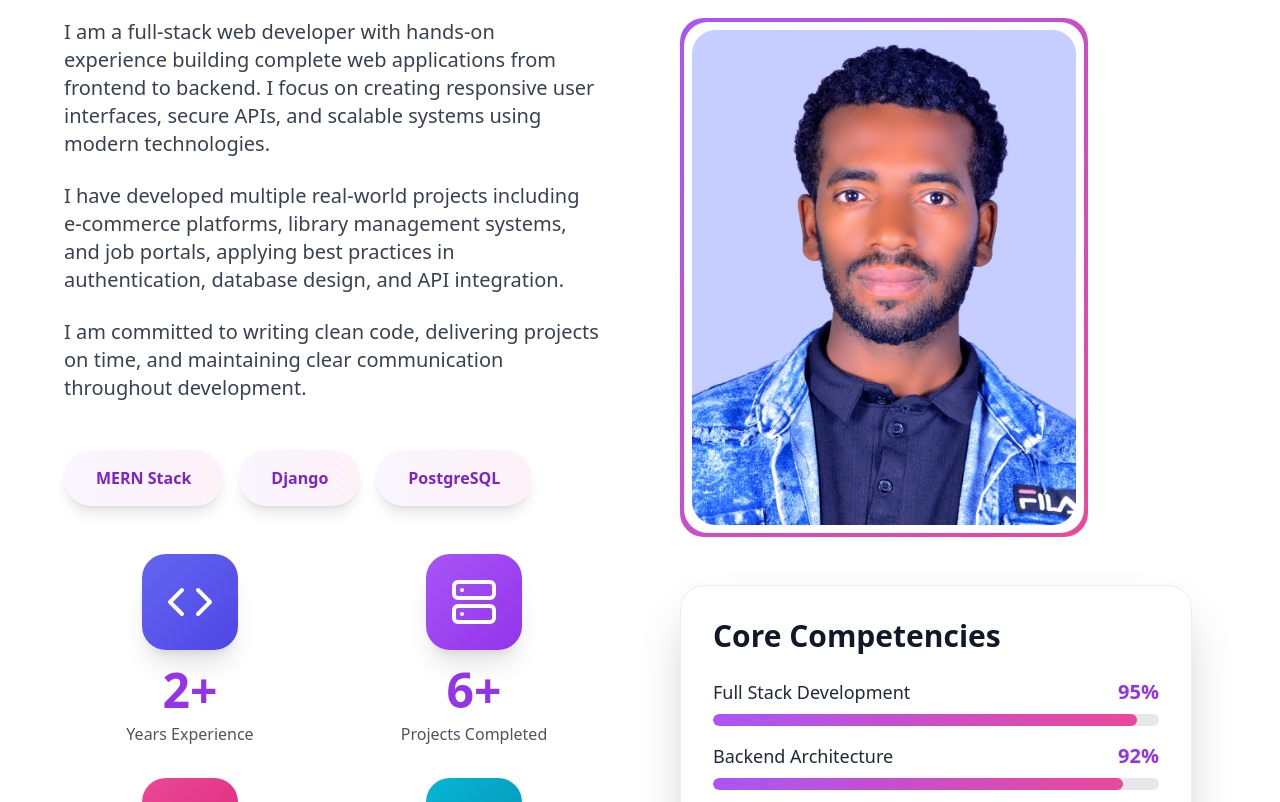
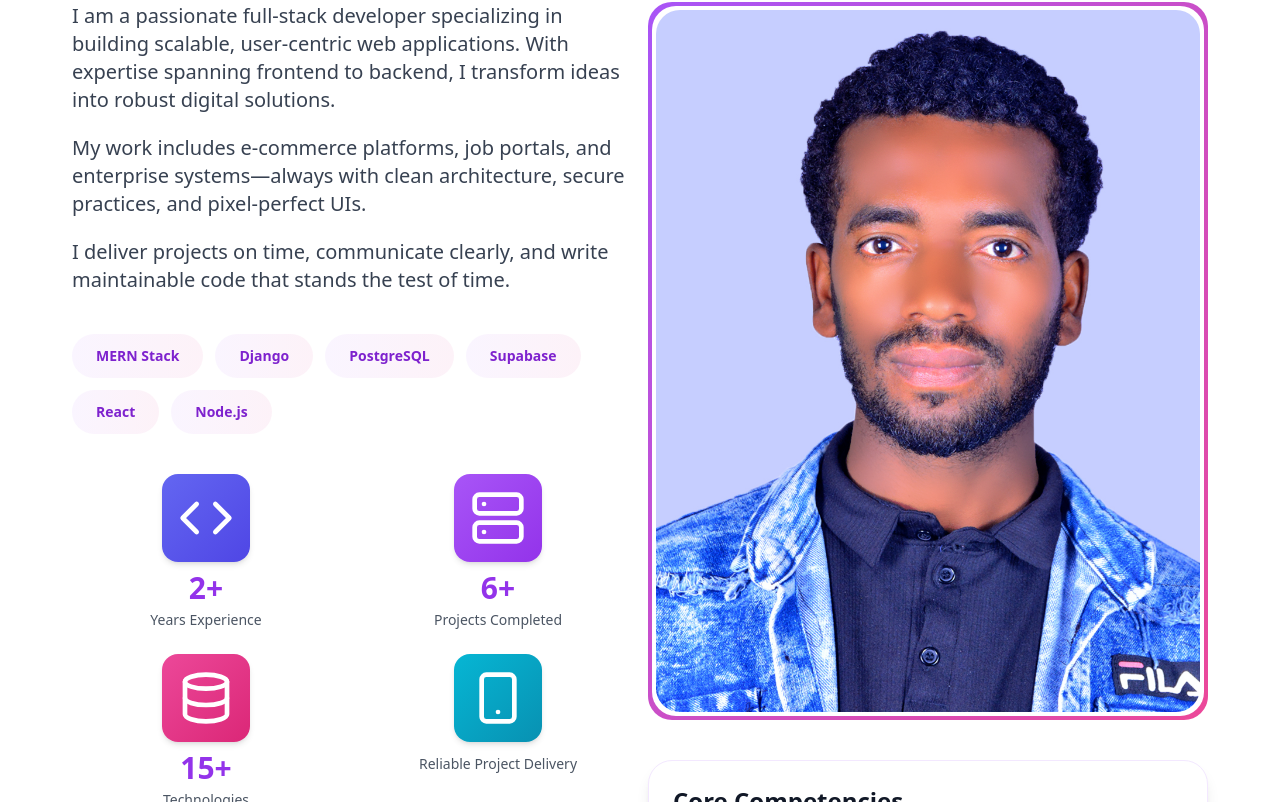
Before and after one commit to Awokeatanaw/my-portfolio, a React (Vite) app in the folder portfolio/: page / in a window 1280 px wide. Shown: the part 1078-1880 px from the top of the page. Built offline with nearby package versions, Linux system fonts and the light colour scheme.

Commit message:
about page updated

```diff
--- a/portfolio/src/sections/About.jsx
+++ b/portfolio/src/sections/About.jsx
@@ -1,3 +1,4 @@
+// src/pages/About.jsx
 import { motion } from "framer-motion";
 import myphoto from "../assets/myphoto.jpg";
 import { Database, Server, Code, Smartphone } from "lucide-react";
@@ -14,30 +15,30 @@ export default function About() {
     {
       value: "2+",
       label: "Years Experience",
-      icon: <Code className="w-12 h-12 3xl:w-14 3xl:h-14 text-white" />,
+      icon: <Code className="w-10 h-10 md:w-12 md:h-12 lg:w-14 lg:h-14 text-white" />,
       iconBg: "bg-gradient-to-br from-indigo-500 to-indigo-600",
     },
     {
       value: "6+",
       label: "Projects Completed",
-      icon: <Server className="w-12 h-12 3xl:w-14 3xl:h-14 text-white" />,
+      icon: <Server className="w-10 h-10 md:w-12 md:h-12 lg:w-14 lg:h-14 text-white" />,
       iconBg: "bg-gradient-to-br from-purple-500 to-purple-600",
     },
     {
       value: "15+",
       label: "Technologies",
-      icon: <Database className="w-12 h-12 3xl:w-14 3xl:h-14 text-white" />,
+      icon: <Database className="w-10 h-10 md:w-12 md:h-12 lg:w-14 lg:h-14 text-white" />,
       iconBg: "bg-gradient-to-br from-pink-500 to-pink-600",
     },
     {
       value: "",
       label: "Reliable Project Delivery",
-      icon: <Smartphone className="w-12 h-12 3xl:w-14 3xl:h-14 text-white" />,
+      icon: <Smartphone className="w-10 h-10 md:w-12 md:h-12 lg:w-14 lg:h-14 text-white" />,
       iconBg: "bg-gradient-to-br from-cyan-500 to-cyan-600",
     },
   ];
 
-  const tags = ["MERN Stack", "Django", "PostgreSQL"];
+  const tags = ["MERN Stack", "Django", "PostgreSQL", "Supabase", "React", "Node.js"];
 
   return (
     <section
@@ -45,54 +46,54 @@ export default function About() {
       className="
         w-full bg-white overflow-hidden
         py-16 md:py-24 lg:py-32
-        px-6 md:px-10 lg:px-16 2xl:px-24 3xl:px-32
+        px-4 md:px-6 lg:px-10 xl:px-16 2xl:px-24
       "
     >
-      <div className="w-full max-w-[1700px] 2xl:max-w-[1900px] 3xl:max-w-[2200px] mx-auto">
+      <div className="w-full max-w-[1920px] mx-auto">
         {/* TITLE */}
         <motion.div
           initial={{ opacity: 0, y: 40 }}
           whileInView={{ opacity: 1, y: 0 }}
           transition={{ duration: 0.8 }}
-          className="text-center mb-16 md:mb-24"
+          className="text-center mb-12 md:mb-16 lg:mb-20"
         >
-          <h2 className="text-5xl md:text-6xl lg:text-7xl 3xl:text-8xl font-black bg-gradient-to-r from-gray-900 via-purple-900 to-purple-600 bg-clip-text text-transparent">
+          <h2 className="text-4xl md:text-5xl lg:text-6xl xl:text-7xl font-black bg-gradient-to-r from-gray-900 via-purple-900 to-purple-600 bg-clip-text text-transparent">
             About Me
           </h2>
         </motion.div>
 
-        {/* MAIN GRID */}
-        <div className="grid lg:grid-cols-2 gap-12 lg:gap-20 3xl:gap-28 items-start">
-          {/* LEFT COLUMN — TEXT + STATS */}
+        {/* FLEX CONTAINER — NO GAP ON LAPTOP+ */}
+        <div className="flex flex-col lg:flex-row items-stretch -mx-2 lg:-mx-0">
+          {/* LEFT COLUMN */}
           <motion.div
-            initial={{ opacity: 0, x: -60 }}
+            initial={{ opacity: 0, x: -40 }}
             whileInView={{ opacity: 1, x: 0 }}
-            transition={{ duration: 0.9 }}
-            className="space-y-12"
+            transition={{ duration: 0.8 }}
+            className="flex-1 lg:px-2"
           >
-            <div className="space-y-6 text-gray-700 text-base md:text-lg lg:text-xl 3xl:text-2xl leading-relaxed">
+            <div className="space-y-8 md:space-y-10">
+              <div className="space-y-4 md:space-y-5 text-gray-700 text-base md:text-lg lg:text-xl leading-relaxed">
                 <p>
-                I am a full-stack web developer with hands-on experience building complete web applications from frontend to backend. I focus on creating responsive user interfaces, secure APIs, and scalable systems using modern technologies.
+                  I am a passionate full-stack developer specializing in building scalable, user-centric web applications. With expertise spanning frontend to backend, I transform ideas into robust digital solutions.
                 </p>
                 <p>
-                I have developed multiple real-world projects including e-commerce platforms, library management systems, and job portals, applying best practices in authentication, database design, and API integration.
+                  My work includes e-commerce platforms, job portals, and enterprise systems—always with clean architecture, secure practices, and pixel-perfect UIs.
                 </p>
                 <p>
-                I am committed to writing clean code, delivering projects on time, and maintaining clear communication throughout development.
+                  I deliver projects on time, communicate clearly, and write maintainable code that stands the test of time.
                 </p>
               </div>
 
               {/* TAGS */}
-            <div className="flex flex-wrap gap-4 3xl:gap-6">
+              <div className="flex flex-wrap gap-2 md:gap-3">
                 {tags.map((tag) => (
                   <span
                     key={tag}
                     className="
-                    px-8 py-4
+                      px-4 py-2 md:px-6 md:py-3
                       bg-gradient-to-r from-purple-50 to-pink-50
                       text-purple-700 font-semibold
-                    rounded-full shadow-lg
-                    3xl:px-10 3xl:py-5 3xl:text-lg
+                      rounded-full text-xs md:text-sm
                     "
                   >
                     {tag}
@@ -100,75 +101,80 @@ export default function About() {
                 ))}
               </div>
 
-            {/* STATS */}
-            <div className="grid grid-cols-2 gap-8 3xl:gap-12">
+              {/* STATS — 2x2 */}
+              <div className="grid grid-cols-2 gap-4 md:gap-6">
                 {stats.map((stat, index) => (
                   <motion.div
                     key={index}
-                  initial={{ opacity: 0, scale: 0.9 }}
+                    initial={{ opacity: 0, scale: 0.95 }}
                     whileInView={{ opacity: 1, scale: 1 }}
                     transition={{ delay: index * 0.1 }}
                     className="text-center"
                   >
-                  <div className={`inline-flex p-6 3xl:p-8 rounded-3xl ${stat.iconBg} shadow-xl mb-4`}>
+                    <div className={`inline-flex p-3 md:p-4 rounded-2xl ${stat.iconBg} shadow-md mb-2`}>
                       {stat.icon}
                     </div>
-                  <h4 className="text-4xl md:text-5xl 3xl:text-6xl font-black text-purple-600 mb-2">
+                    <h4 className="text-2xl md:text-3xl font-black text-purple-600 mb-1">
                       {stat.value}
                     </h4>
-                  <p className="text-gray-600 font-medium 3xl:text-lg">{stat.label}</p>
+                    <p className="text-gray-600 font-medium text-xs md:text-sm">
+                      {stat.label}
+                    </p>
                   </motion.div>
                 ))}
               </div>
+            </div>
           </motion.div>
 
-          {/* RIGHT COLUMN — PHOTO + COMPETENCIES UNDER */}
+          {/* RIGHT COLUMN */}
           <motion.div
-            initial={{ opacity: 0, x: 60 }}
+            initial={{ opacity: 0, x: 40 }}
             whileInView={{ opacity: 1, x: 0 }}
-            transition={{ duration: 0.9 }}
-            className="flex flex-col items-center lg:items-start space-y-12"
+            transition={{ duration: 0.8 }}
+            className="flex-1 mt-10 lg:mt-0 lg:px-2"
           >
+            <div className="flex flex-col space-y-8 md:space-y-10">
               {/* PHOTO */}
-            <div className="relative mx-auto lg:mx-0">
-              <div className="absolute inset-0 rounded-3xl bg-gradient-to-br from-purple-400/30 to-pink-400/30 blur-3xl -z-10" />
+              <div className="relative">
+                <div className="absolute inset-0 rounded-3xl bg-gradient-to-br from-purple-400/20 to-pink-400/20 blur-2xl -z-10" />
                 <div className="p-1 bg-gradient-to-br from-purple-500 to-pink-500 rounded-3xl">
-                <div className="bg-white rounded-3xl p-2">
+                  <div className="bg-white rounded-3xl p-1">
                     <img
                       src={myphoto}
                       alt="Awoke Atanaw"
-                    className="w-72 md:w-80 lg:w-96 2xl:w-[420px] 3xl:w-[500px] rounded-3xl object-cover"
+                      className="w-full h-auto rounded-3xl object-cover"
                     />
                   </div>
                 </div>
               </div>
 
-            {/* CORE COMPETENCIES — UNDER PHOTO */}
-            <div className="w-full max-w-lg 2xl:max-w-xl 3xl:max-w-2xl bg-white rounded-3xl shadow-2xl p-8 3xl:p-12 border border-purple-100">
-              <h3 className="text-2xl md:text-3xl 3xl:text-4xl font-bold text-gray-900 mb-6">
+              {/* COMPETENCIES */}
+              <div className="bg-white rounded-3xl shadow-lg p-5 md:p-6 border border-purple-100">
+                <h3 className="text-xl md:text-2xl font-bold text-gray-900 mb-4">
                   Core Competencies
                 </h3>
-              <div className="space-y-4 3xl:space-y-6">
+                <div className="space-y-3 md:space-y-4">
                   {competencies.map((comp, index) => (
                     <div key={index}>
-                    <div className="flex justify-between items-center mb-2">
-                      <span className="text-base md:text-lg 3xl:text-xl font-medium text-gray-800">
+                      <div className="flex justify-between items-center mb-1.5">
+                        <span className="text-sm md:text-base font-medium text-gray-800">
                           {comp.name}
                         </span>
-                      <span className="text-xl 3xl:text-2xl font-bold text-purple-600">
+                        <span className="text-sm md:text-base font-bold text-purple-600">
                           {comp.percentage}%
                         </span>
                       </div>
-                    <div className="w-full bg-gray-200 rounded-full h-3 3xl:h-4 overflow-hidden">
+                      <div className="w-full bg-gray-200 rounded-full h-2 md:h-2.5 overflow-hidden">
                         <motion.div
                           initial={{ width: 0 }}
                           whileInView={{ width: `${comp.percentage}%` }}
-                        transition={{ duration: 1.5, delay: index * 0.1 }}
+                          transition={{ duration: 1.2, delay: index * 0.1 }}
                           className="h-full bg-gradient-to-r from-purple-500 to-pink-500 rounded-full"
                         />
                       </div>
                     </div>
                   ))}
+                </div>
               </div>
             </div>
           </motion.div>
```
Lines whose indentation alone changed are shown as unchanged.
